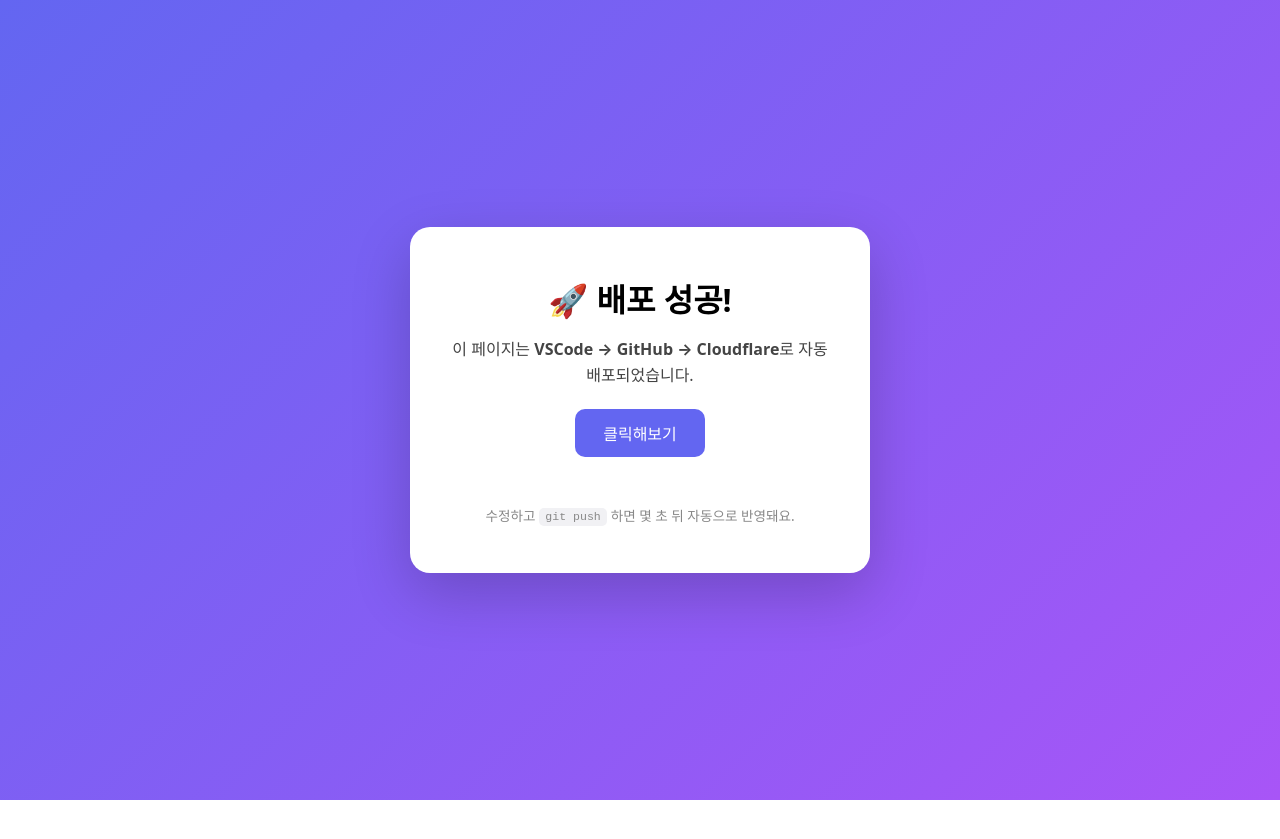
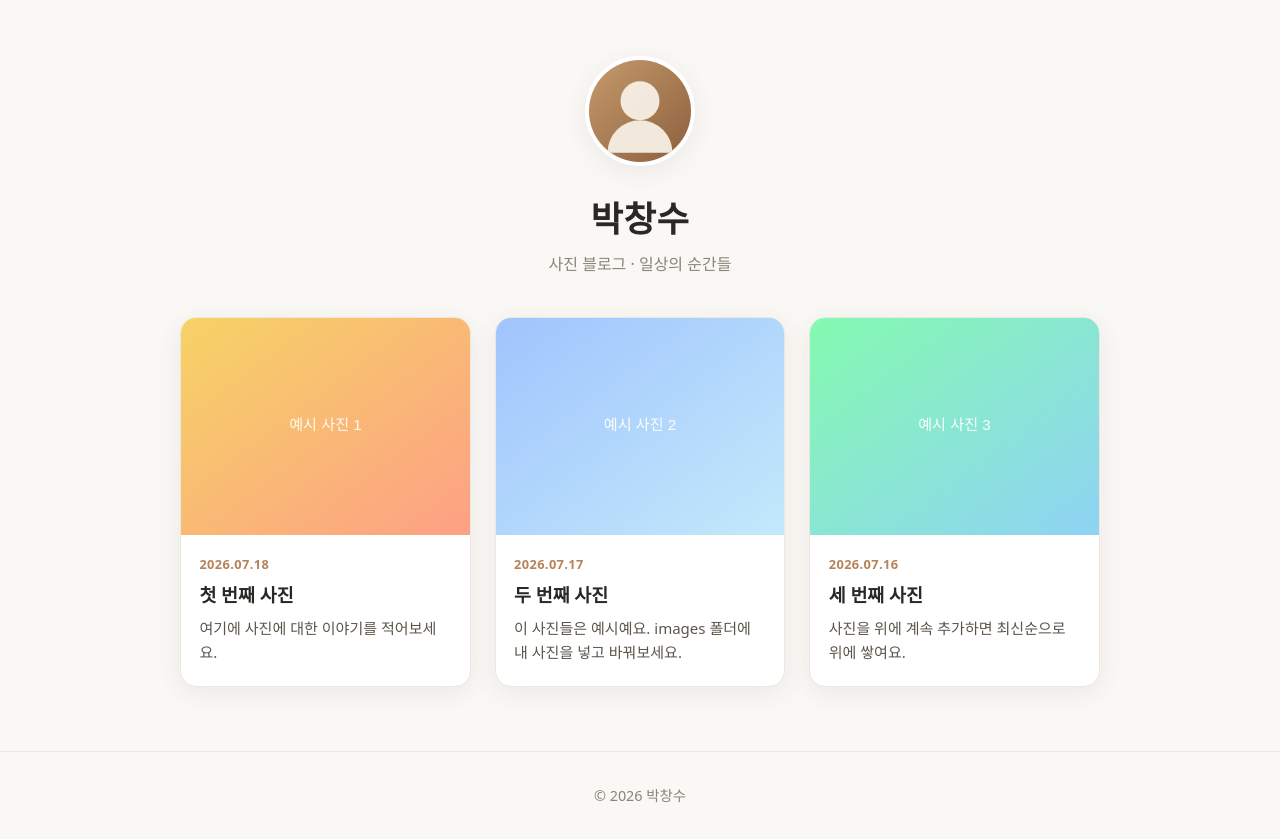
Before and after one commit to bullsae/my-webpage, a plain HTML site: page index.html in a window 1280 px wide. Before the commit the page ends 800 px from the top, so only its background shows below. Drawn offline with Linux system fonts and the light colour scheme.

Commit message:
박창수 사진 블로그로 변경

```diff
--- a/index.html
+++ b/index.html
@@ -3,17 +3,34 @@
 <head>
   <meta charset="utf-8" />
   <meta name="viewport" content="width=device-width, initial-scale=1" />
-  <title>내 첫 웹페이지</title>
+  <title>박창수 | 사진 블로그</title>
+  <meta name="description" content="박창수의 개인 사진 블로그" />
   <link rel="stylesheet" href="style.css" />
 </head>
 <body>
-  <main class="card">
-    <h1>🚀 배포 성공!</h1>
-    <p>이 페이지는 <strong>VSCode → GitHub → Cloudflare</strong>로 자동 배포되었습니다.</p>
-    <button id="btn">클릭해보기</button>
-    <p id="count" class="count"></p>
-    <footer>수정하고 <code>git push</code> 하면 몇 초 뒤 자동으로 반영돼요.</footer>
+  <header class="site-header">
+    <img class="avatar" src="images/profile.svg" alt="박창수 프로필 사진" />
+    <h1>박창수</h1>
+    <p class="tagline">사진 블로그 · 일상의 순간들</p>
+  </header>
+
+  <main>
+    <!-- 사진 카드들이 여기에 자동으로 채워집니다 (script.js의 posts 목록) -->
+    <section id="gallery" class="gallery" aria-label="사진 목록"></section>
+    <p id="empty" class="empty" hidden>아직 올린 사진이 없어요. images 폴더에 사진을 넣고 script.js에 추가해보세요.</p>
   </main>
+
+  <footer class="site-footer">
+    <p>© <span id="year"></span> 박창수</p>
+  </footer>
+
+  <!-- 사진 크게 보기 (라이트박스) -->
+  <div id="lightbox" class="lightbox" hidden>
+    <button class="lightbox-close" aria-label="닫기">&times;</button>
+    <img class="lightbox-img" src="" alt="" />
+    <p class="lightbox-caption"></p>
+  </div>
+
   <script src="script.js"></script>
 </body>
 </html>
--- a/script.js
+++ b/script.js
@@ -1,8 +1,89 @@
-let count = 0;
-const btn = document.getElementById("btn");
-const output = document.getElementById("count");
+/* ============================================================
+   📸 사진 추가하는 방법 (아주 간단해요!)
 
-btn.addEventListener("click", () => {
-  count++;
-  output.textContent = `${count}번 클릭했어요!`;
+   1) 사진 파일(jpg, png)을 images 폴더에 넣으세요.
+   2) 아래 posts 목록 맨 위에 { } 블록을 하나 복사해서 붙이고,
+      photo / title / date / text 를 내 사진에 맞게 바꾸세요.
+   3) 저장 후 아래 3줄을 실행하면 홈페이지에 자동 반영돼요:
+        git add .
+        git commit -m "사진 추가"
+        git push
+
+   ⚠️ photo 는 반드시 "images/파일이름.jpg" 형식으로 적으세요.
+   ============================================================ */
+
+const posts = [
+  {
+    photo: "images/sample1.svg",   // ← images 폴더의 사진 파일 이름
+    title: "첫 번째 사진",           // ← 사진 제목
+    date: "2026.07.18",             // ← 날짜
+    text: "여기에 사진에 대한 이야기를 적어보세요."  // ← 설명 글
+  },
+  {
+    photo: "images/sample2.svg",
+    title: "두 번째 사진",
+    date: "2026.07.17",
+    text: "이 사진들은 예시예요. images 폴더에 내 사진을 넣고 바꿔보세요."
+  },
+  {
+    photo: "images/sample3.svg",
+    title: "세 번째 사진",
+    date: "2026.07.16",
+    text: "사진을 위에 계속 추가하면 최신순으로 위에 쌓여요."
+  }
+];
+
+/* ---------- 아래는 화면에 그려주는 코드 (건드릴 필요 없어요) ---------- */
+
+const gallery = document.getElementById("gallery");
+const emptyMsg = document.getElementById("empty");
+
+if (posts.length === 0) {
+  emptyMsg.hidden = false;
+}
+
+posts.forEach((post) => {
+  const card = document.createElement("article");
+  card.className = "card";
+  card.innerHTML = `
+    <img class="card-photo" src="${post.photo}" alt="${post.title}" loading="lazy" />
+    <div class="card-body">
+      <span class="card-date">${post.date}</span>
+      <h2 class="card-title">${post.title}</h2>
+      <p class="card-text">${post.text}</p>
+    </div>
+  `;
+  card.querySelector(".card-photo").addEventListener("click", () => {
+    openLightbox(post.photo, `${post.title} — ${post.date}`);
+  });
+  gallery.appendChild(card);
 });
+
+/* ---------- 사진 크게 보기 (라이트박스) ---------- */
+const lightbox = document.getElementById("lightbox");
+const lightboxImg = lightbox.querySelector(".lightbox-img");
+const lightboxCaption = lightbox.querySelector(".lightbox-caption");
+const closeBtn = lightbox.querySelector(".lightbox-close");
+
+function openLightbox(src, caption) {
+  lightboxImg.src = src;
+  lightboxImg.alt = caption;
+  lightboxCaption.textContent = caption;
+  lightbox.hidden = false;
+}
+
+function closeLightbox() {
+  lightbox.hidden = true;
+  lightboxImg.src = "";
+}
+
+closeBtn.addEventListener("click", closeLightbox);
+lightbox.addEventListener("click", (e) => {
+  if (e.target === lightbox) closeLightbox();
+});
+document.addEventListener("keydown", (e) => {
+  if (e.key === "Escape") closeLightbox();
+});
+
+/* 푸터 연도 자동 표시 */
+document.getElementById("year").textContent = new Date().getFullYear();
--- a/style.css
+++ b/style.css
@@ -1,52 +1,166 @@
+:root {
+  --bg: #faf8f5;
+  --card: #ffffff;
+  --text: #2a2724;
+  --muted: #8a8378;
+  --accent: #b5835a;
+  --border: #ece7df;
+  --shadow: 0 6px 24px rgba(60, 50, 40, 0.08);
+}
+
 * { margin: 0; padding: 0; box-sizing: border-box; }
 
 body {
-  min-height: 100vh;
+  font-family: "Pretendard", system-ui, -apple-system, "Segoe UI", "Malgun Gothic", sans-serif;
+  background: var(--bg);
+  color: var(--text);
+  line-height: 1.6;
+  -webkit-font-smoothing: antialiased;
+}
+
+/* ---------- 헤더 ---------- */
+.site-header {
+  text-align: center;
+  padding: 3.5rem 1.5rem 2.5rem;
+}
+
+.avatar {
+  width: 110px;
+  height: 110px;
+  border-radius: 50%;
+  object-fit: cover;
+  border: 4px solid var(--card);
+  box-shadow: var(--shadow);
+  background: #eee;
+}
+
+.site-header h1 {
+  font-size: 2.2rem;
+  margin-top: 1rem;
+  letter-spacing: 0.02em;
+}
+
+.tagline {
+  color: var(--muted);
+  font-size: 1rem;
+  margin-top: 0.35rem;
+}
+
+/* ---------- 갤러리 ---------- */
+main {
+  max-width: 960px;
+  margin: 0 auto;
+  padding: 0 1.25rem 4rem;
+}
+
+.gallery {
   display: grid;
-  place-items: center;
-  font-family: system-ui, -apple-system, "Segoe UI", sans-serif;
-  background: linear-gradient(135deg, #6366f1, #a855f7);
-  padding: 1.5rem;
+  grid-template-columns: repeat(auto-fill, minmax(280px, 1fr));
+  gap: 1.5rem;
 }
 
 .card {
-  background: #fff;
-  padding: 3rem 2.5rem;
-  border-radius: 20px;
-  box-shadow: 0 20px 60px rgba(0, 0, 0, 0.2);
-  text-align: center;
-  max-width: 460px;
+  background: var(--card);
+  border: 1px solid var(--border);
+  border-radius: 16px;
+  overflow: hidden;
+  box-shadow: var(--shadow);
+  transition: transform 0.18s ease, box-shadow 0.18s ease;
 }
 
-h1 { font-size: 2rem; margin-bottom: 1rem; }
-
-p { color: #444; line-height: 1.6; margin-bottom: 1.25rem; }
-
-button {
-  background: #6366f1;
-  color: #fff;
-  border: none;
-  padding: 0.75rem 1.75rem;
-  font-size: 1rem;
-  border-radius: 10px;
-  cursor: pointer;
-  transition: transform 0.1s, background 0.2s;
+.card:hover {
+  transform: translateY(-4px);
+  box-shadow: 0 12px 32px rgba(60, 50, 40, 0.14);
 }
 
-button:hover { background: #4f46e5; }
-button:active { transform: scale(0.96); }
-
-.count { font-weight: 700; color: #6366f1; min-height: 1.5rem; }
-
-footer {
-  margin-top: 1.5rem;
-  font-size: 0.85rem;
-  color: #888;
+.card-photo {
+  width: 100%;
+  aspect-ratio: 4 / 3;
+  object-fit: cover;
+  display: block;
+  cursor: zoom-in;
+  background: #f0ece5;
 }
 
-code {
-  background: #f1f1f4;
-  padding: 0.15rem 0.4rem;
-  border-radius: 5px;
-  font-size: 0.85em;
+.card-body { padding: 1rem 1.15rem 1.35rem; }
+
+.card-date {
+  font-size: 0.8rem;
+  color: var(--accent);
+  font-weight: 600;
+  letter-spacing: 0.03em;
 }
+
+.card-title {
+  font-size: 1.15rem;
+  margin: 0.25rem 0 0.4rem;
+}
+
+.card-text {
+  font-size: 0.94rem;
+  color: #5c554c;
+}
+
+.empty {
+  text-align: center;
+  color: var(--muted);
+  padding: 3rem 1rem;
+}
+
+/* ---------- 푸터 ---------- */
+.site-footer {
+  text-align: center;
+  padding: 2rem 1rem;
+  color: var(--muted);
+  font-size: 0.9rem;
+  border-top: 1px solid var(--border);
+}
+
+/* ---------- 라이트박스 (크게 보기) ---------- */
+.lightbox {
+  position: fixed;
+  inset: 0;
+  background: rgba(20, 16, 12, 0.9);
+  display: flex;
+  flex-direction: column;
+  align-items: center;
+  justify-content: center;
+  padding: 2rem;
+  z-index: 100;
+}
+
+.lightbox-img {
+  max-width: 92vw;
+  max-height: 78vh;
+  border-radius: 8px;
+  box-shadow: 0 20px 60px rgba(0, 0, 0, 0.5);
+}
+
+.lightbox-caption {
+  color: #f5f0e8;
+  margin-top: 1rem;
+  font-size: 1rem;
+  text-align: center;
+}
+
+.lightbox-close {
+  position: absolute;
+  top: 1.25rem;
+  right: 1.5rem;
+  background: none;
+  border: none;
+  color: #fff;
+  font-size: 2.5rem;
+  line-height: 1;
+  cursor: pointer;
+  opacity: 0.8;
+}
+.lightbox-close:hover { opacity: 1; }
+
+[hidden] { display: none !important; }
+
+@media (max-width: 480px) {
+  .site-header { padding-top: 2.5rem; }
+  .site-header h1 { font-size: 1.9rem; }
+  .gallery { grid-template-columns: 1fr; }
+}
```
Also changed, not shown: .claude/settings.local.json, images/profile.svg (added), images/sample1.svg (added), images/sample2.svg (added), images/sample3.svg (added), images/사진넣는법.txt (added), 1 other file.
